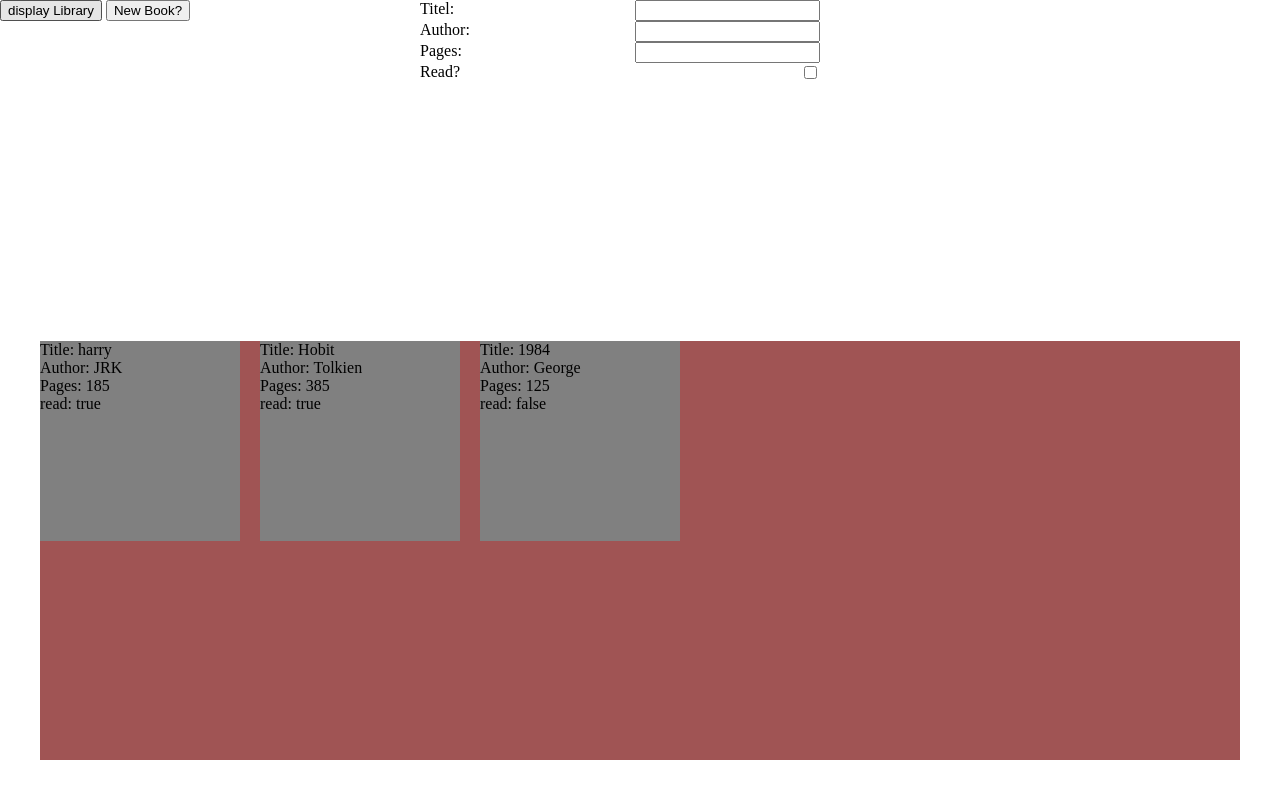
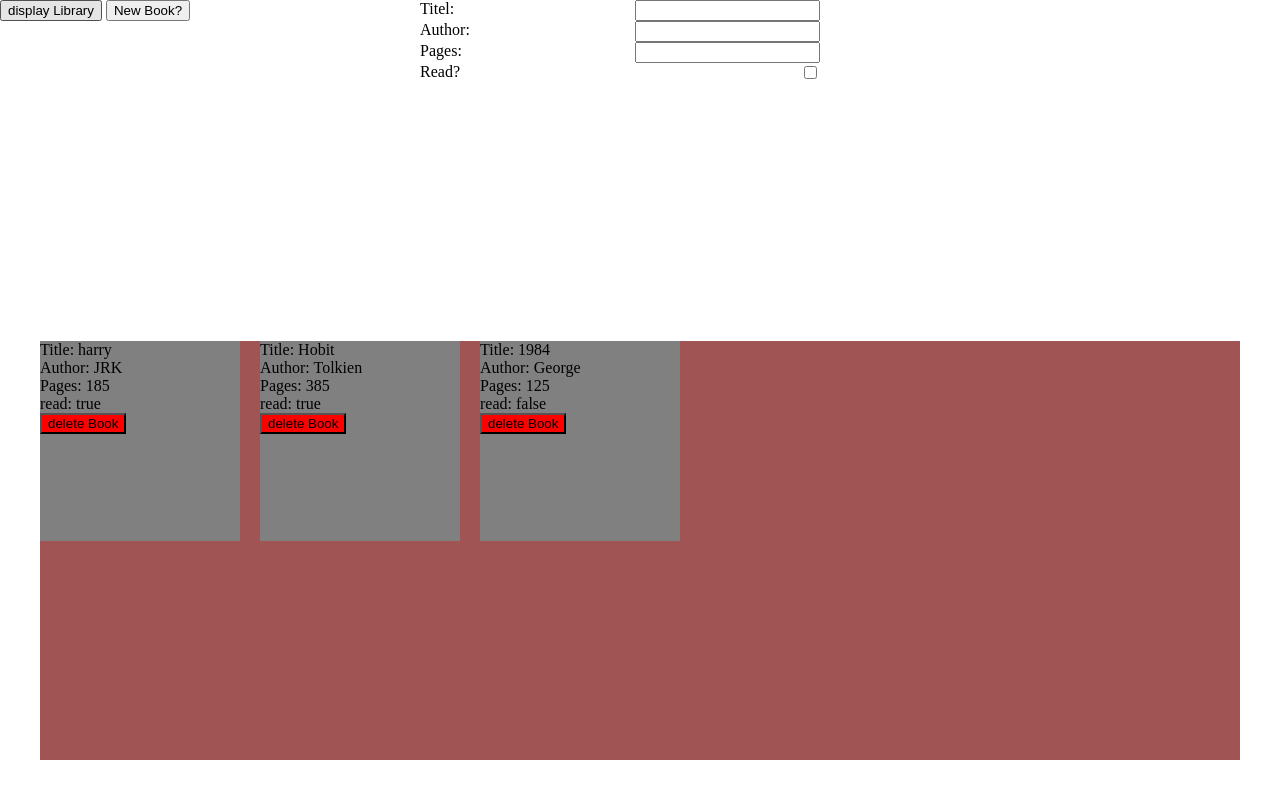
Before and after one commit to feindreh/Library, a plain HTML site: page index.html in a window 1280 px wide. Drawn offline with Linux system fonts and the light colour scheme.

Commit message:
delete button without function

```diff
--- a/script.js
+++ b/script.js
@@ -44,7 +44,12 @@ function getDivFromBook(book) {
   const pRead = document.createElement('p');
   pRead.innerText = `read: ${book.read}`;
 
-  div.append(pTitle, pAuthor, pPages, pRead);
+  const deleteButton = document.createElement('button');
+  deleteButton.className = 'deleteButton';
+  deleteButton.innerHTML = 'delete Book';
+  deleteButton.setAttribute('type', 'button');
+
+  div.append(pTitle, pAuthor, pPages, pRead, deleteButton);
 
   return div;
 }
--- a/style.css
+++ b/style.css
@@ -33,3 +33,7 @@ html,body>div{
     display: flex;
     justify-content: space-between;
 }
+
+.deleteButton{
+    background-color: red;
+}
```
